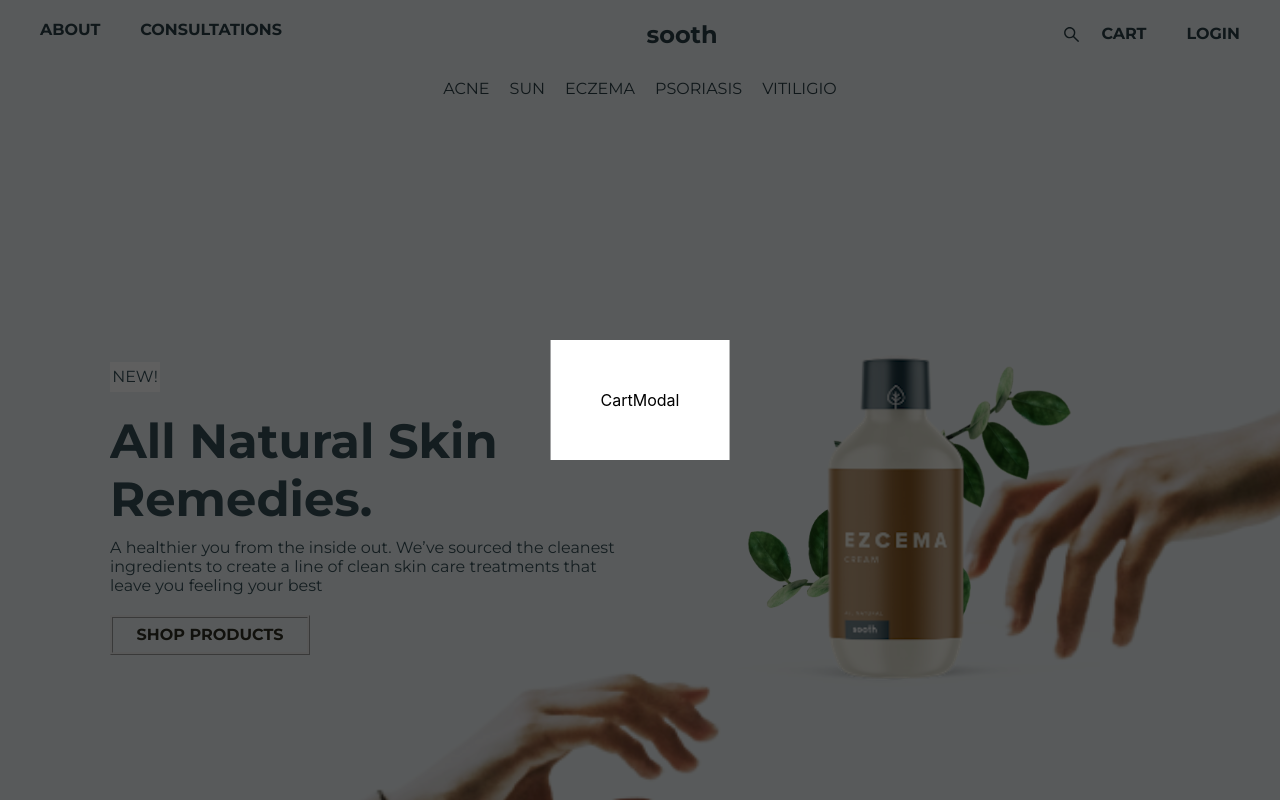
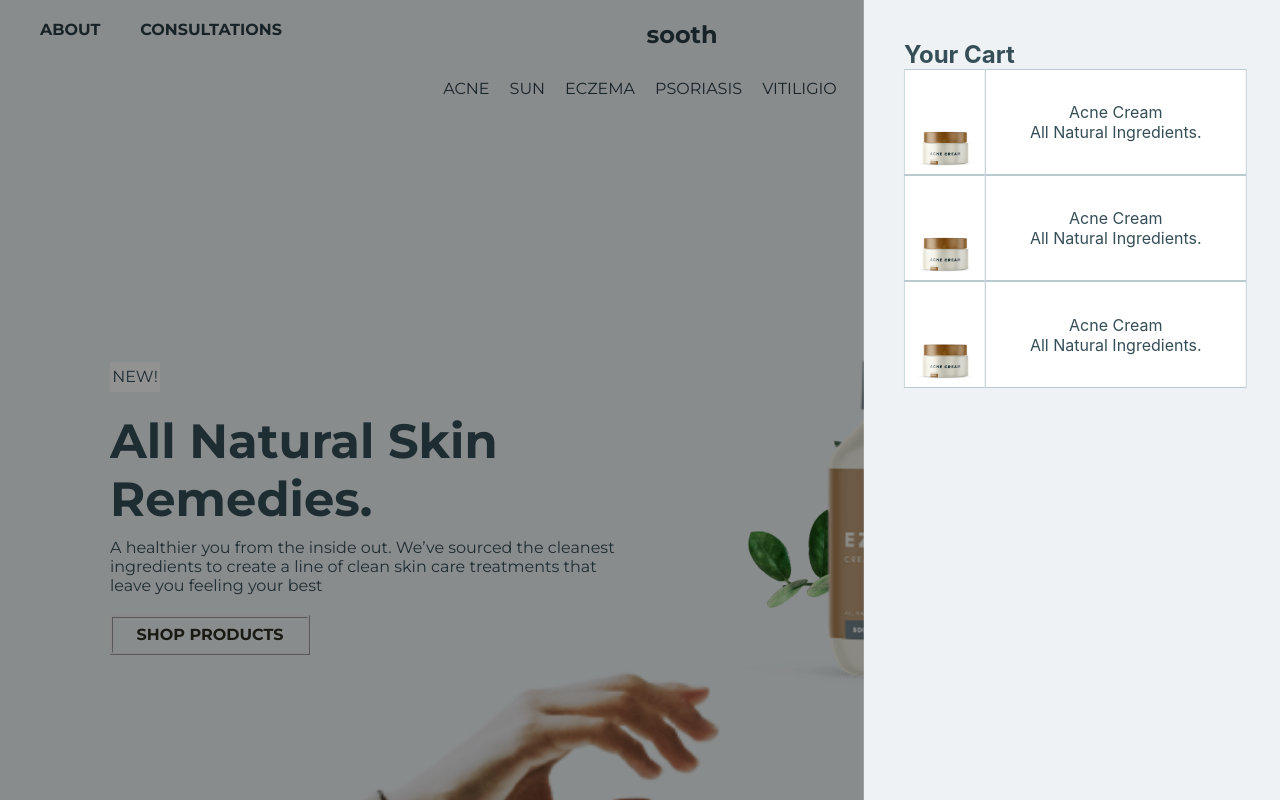
Before and after one commit to pekielma/sooth-app, a React (Create React App) app: page / in a window 1280 px wide. Both pictures are taken after a click on the link "CART". Shown: the top 800 px of the page. Built offline with nearby package versions, Linux system fonts and the light colour scheme.

Commit message:
wip: cart-modal

```diff
--- a/src/App.jsx
+++ b/src/App.jsx
@@ -1,7 +1,7 @@
 import React, {useState} from 'react'
 import './App.css';
 import Index from './views/homePage';
-import Navbar from './components/navbar/Navbar.jsx';
+import Navbar from './components/navbar/navbar';
 import ProductsOverview from './views/productsOverview/productsOverview';
 import CartModal from './components/CartModal/CartModal'
 
--- a/src/components/CartModal/CartModal.jsx
+++ b/src/components/CartModal/CartModal.jsx
@@ -1,14 +1,64 @@
 import ReactDom from 'react-dom'
 import './CartModal.scss'
+import AcneCreamImage from '../../images/Cream-2.png'
 
 function CarModal(props) {
+
+ let cart = [
+    {
+        id: 1,
+        title:'Acne Cream',
+        price:'...',
+        category:'...',
+        description:'All Natural Ingredients.',
+        image: AcneCreamImage
+    },
+    {
+      id:2,
+      title:'Acne Cream',
+      price:'...',
+      category:'...',
+      description:'All Natural Ingredients.',
+      image:AcneCreamImage
+  },
+  {
+    id:3,
+    title:'Acne Cream',
+    price:'24.99',
+    category:'...',
+    description:'All Natural Ingredients.',
+    image:AcneCreamImage
+}
+  ]
 
     if (!props.open) return null
 
   return ReactDom.createPortal(
     <>
     <div className='overlay_styles'>
-    <div className='MODAL_STYLES'> CartModal</div>
+    <div className='MODAL_STYLES'>
+    <div className='cart-title'>
+      <h2>Your Cart</h2>
+    </div>
+    <div className='cart-list-items'>
+    {
+      cart.map((item) =>{
+        return (
+          <div className='cart-item'>
+            <img className='item-image' src={item.image} alt={item.title} />
+            <div className='item-info'>
+            <p>{item.title}</p>
+            <p>{item.description}</p>
+            </div>
+          </div>
+        );
+      })
+    }
+    </div>
+
+
+
+    </div>
     </div>
     </>,
     document.getElementById('portal')
--- a/src/components/CartModal/CartModal.scss
+++ b/src/components/CartModal/CartModal.scss
@@ -4,15 +4,46 @@
     left: 0;
     right: 0;
     bottom: 0;
-    background-color: rgba(0, 0, 0, 0.626);
+    background-color: rgba(0, 0, 0, 0.427);
     z-index: 1000;
 }
 .MODAL_STYLES{
     position: fixed;
+
+    height: 100vh;
+    width: 33vw;
     top: 50%;
-    left: 50%;
+    left: 84%;
     transform: translate(-50%, -50%);
-    padding: 50px;
-    background-color: white;
+    padding: 40px;
+    background-color: #EEF2F4;
     z-index: 1000;
+    color: #354E57;
+
+    .cart-list-items{
+        display: flex;
+        flex-direction: column;
+
+
+        .cart-item{
+            display: flex;
+            justify-content: space-between;
+
+            .item-image{
+                height: 106.21px;
+                width: 106.21px;
+                border: solid #BACAD1 1px;
+                border-right: none;
+            }
+            .item-info{
+                display: flex;
+                flex-direction: column;
+                justify-content: center;
+                align-items: center;
+                background-color: white;
+                width: 100%;
+                border: solid #BACAD1 1px
+            }
+        }
+    }
 }
--- a/src/components/navbar/navbar.jsx
+++ b/src/components/navbar/navbar.jsx
@@ -1,6 +1,6 @@
 import React, {useState} from 'react'
-import Navlink from '../Navlink/Navlink'
-import './Navbar.scss'
+import Navlink from '../navlink/navlink'
+import './navbar.scss'
 import { AiOutlineSearch } from 'react-icons/ai'
 
 
```
